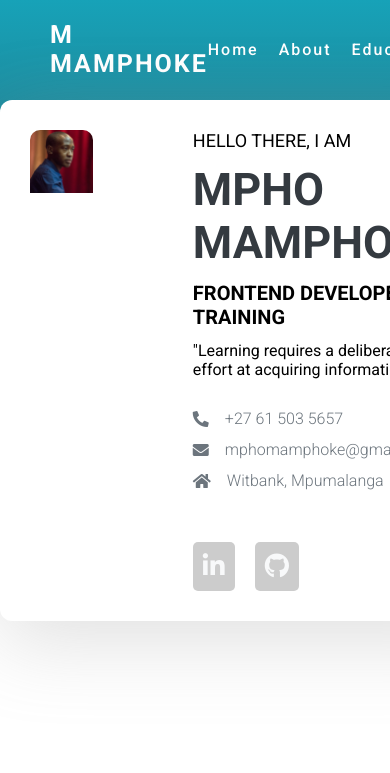
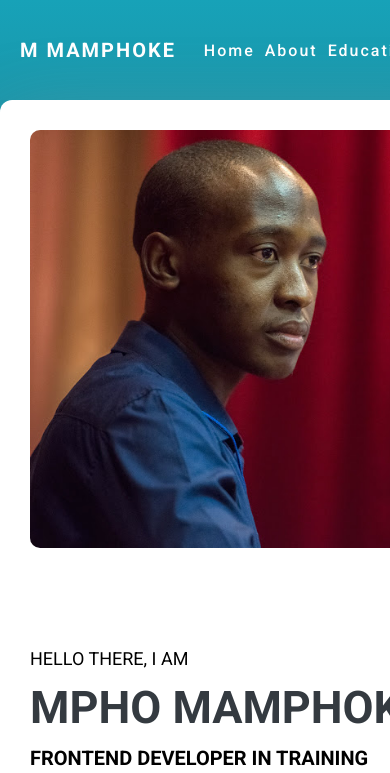
Before and after one commit to Sayfo1809/portfolio-site, a plain HTML site: page index.html in a window 390 px wide. Shown: the top 773 px of the page. Drawn offline with Linux system fonts and the light colour scheme.

Commit message:
Adapting navbar to mobile viewport

```diff
--- a/sass/base/_layout.scss
+++ b/sass/base/_layout.scss
@@ -18,13 +18,19 @@ body {
   position: absolute;
   top: 0;
   left: 0;
-  background-color: transparent;
+  display: flex;
   width: 100vw;
   padding: 2rem 5rem;
-  display: flex;
+  background-color: transparent;
   justify-content: space-between;
   align-items: center;
   color: $white;
+
+  @include respond(mobile) {
+    padding-inline: 2rem;
+    height: 10rem;
+    width: 112vw;
+  }
 }
 
 .hero {
--- a/sass/components/_hero.scss
+++ b/sass/components/_hero.scss
@@ -25,6 +25,10 @@
     border-radius: 1.2rem;
     bottom: -10rem;
     box-shadow: 0 2rem 8rem 0 rgb(153 153 153 / 30%);
+
+    @include respond(mobile) {
+      flex-direction: column;
+    }
   }
 
   &__img {
--- a/sass/components/_navbar.scss
+++ b/sass/components/_navbar.scss
@@ -6,6 +6,10 @@
     letter-spacing: 2px;
     font-weight: $font-bold;
     font-size: 2.5rem;
+
+    @include respond(mobile) {
+      font-size: 2rem;
+    }
   }
 
   &__items {
@@ -13,6 +17,10 @@
     gap: 2rem;
     color: inherit;
     list-style: none;
+
+    @include respond(mobile) {
+      gap: 1rem;
+    }
   }
 
   &__link {
@@ -26,8 +34,14 @@
 .fixed__nav {
   position: fixed;
   background-color: $gray-dark;
+  padding-inline: 0;
   top: 0;
   left: 0;
-  width: 100vw;
   z-index: 1000;
+  padding: 2rem 5rem;
+
+  @include respond(mobile) {
+    padding-inline: 2rem;
+    width: 100%;
+  }
 }
```
Also changed, not shown: index.html (+1 -10 lines), css/styles.css.
